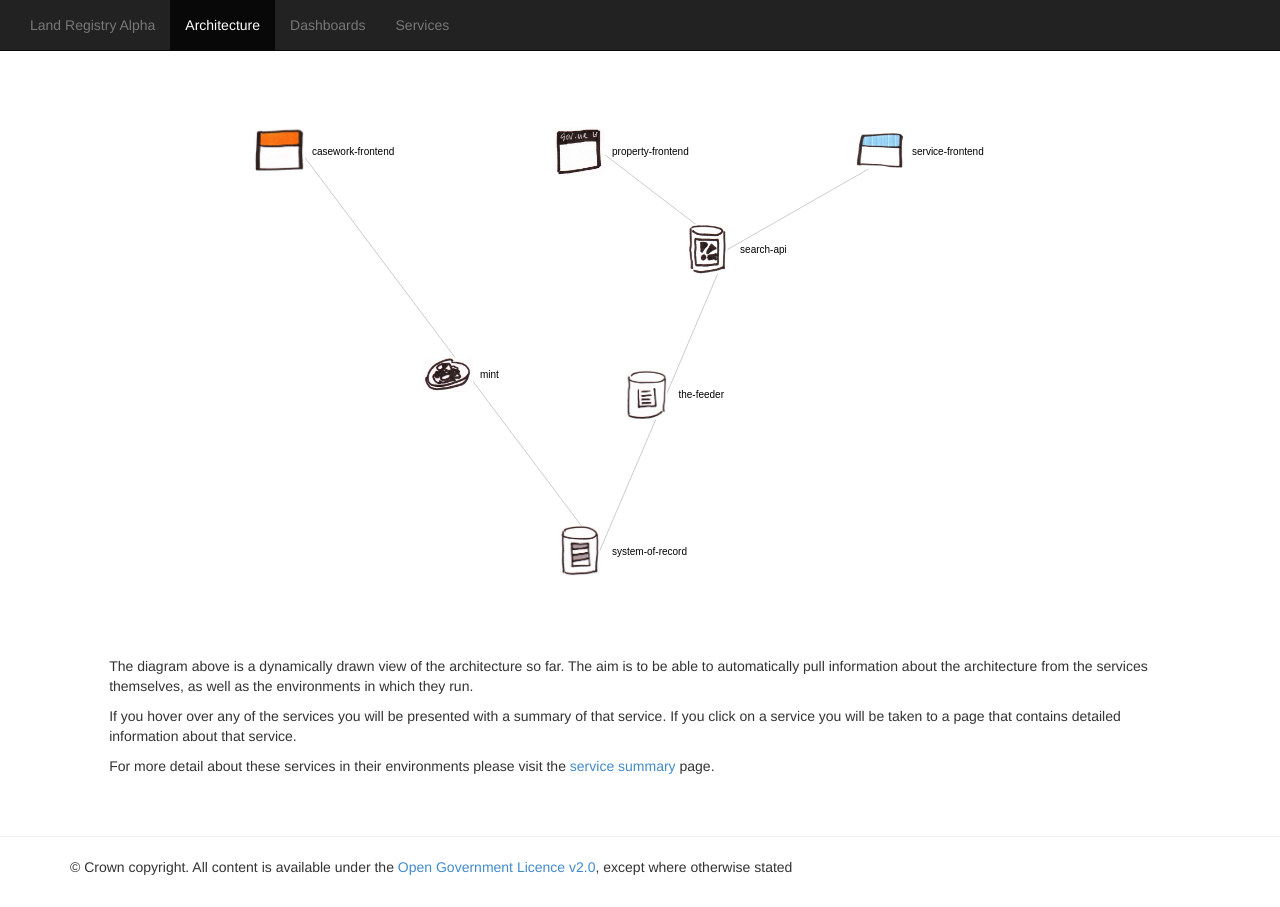
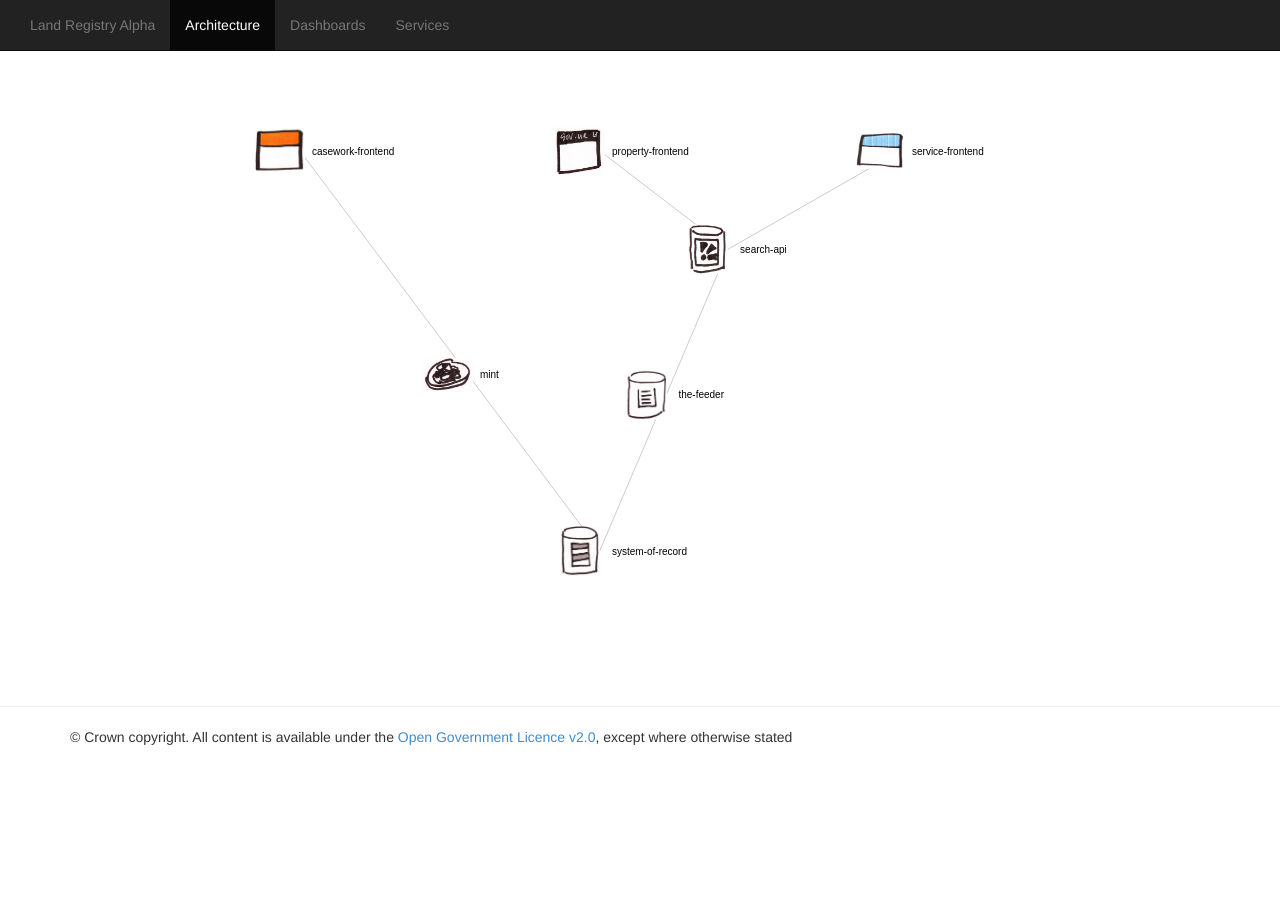
Before and after one commit to ztrelease/landregistry.github.io, a Jekyll site: the page built from architecture.html, in a window 1280 px wide. Built offline with Jekyll 4.4.1, drawn with Linux system fonts in a browser that asks for light colours.

Commit message:
Without stating the obvious

```diff
--- a/architecture.html
+++ b/architecture.html
@@ -249,25 +249,3 @@ title: Architecture
   </div>
 
 </div>
-
-<div class="row">
-
-  <div class="col-md-10 col-md-offset-1">
-    <p>
-      The diagram above is a dynamically drawn view of the architecture so far. The aim is to
-      be able to automatically pull information about the architecture from the services themselves,
-      as well as the environments in which they run.
-    </p>
-
-    <p>
-      If you hover over any of the services you will be presented with a summary of that service.
-
-      If you click on a service you will be taken to a page that contains detailed information about that service.
-    </p>
-
-    <p>
-      For more detail about these services in their environments please visit the <a href="{{ site.baseurl }}/service/summary">service summary</a> page.
-    </p>
-  </div>
-
-</div>
```
